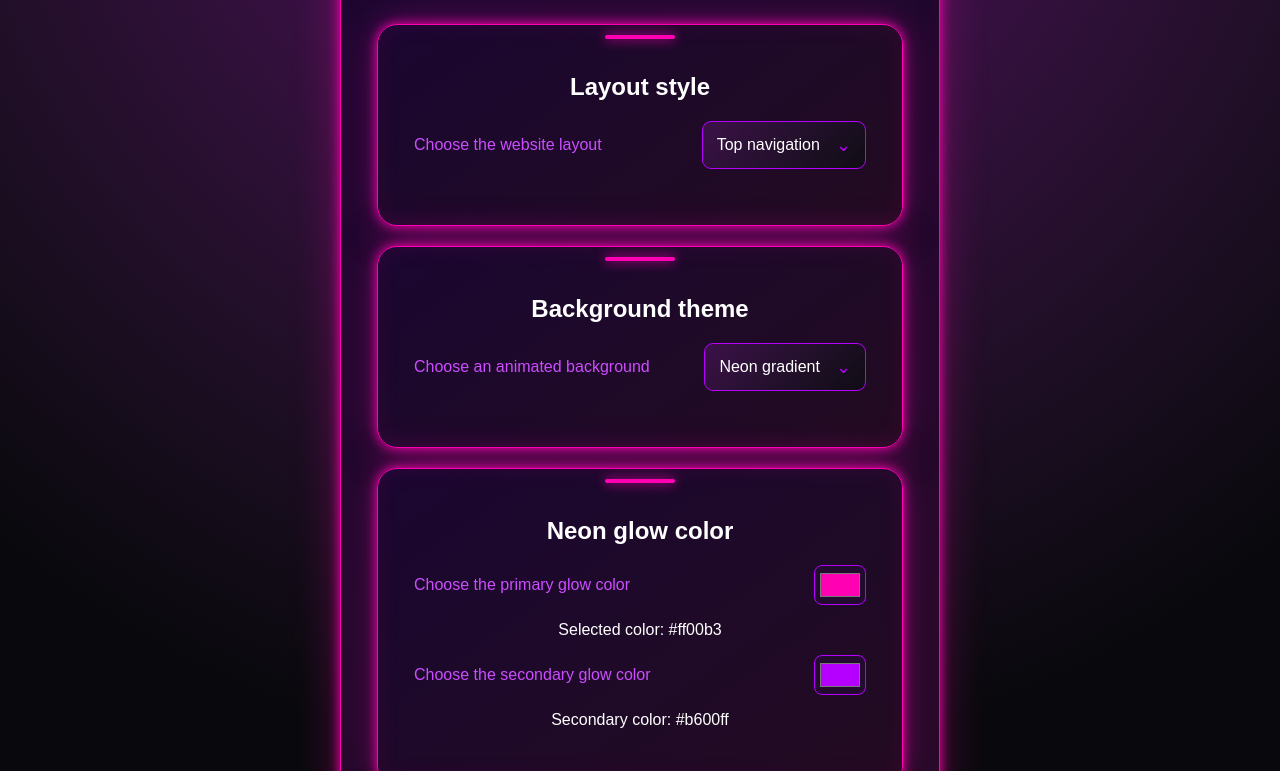
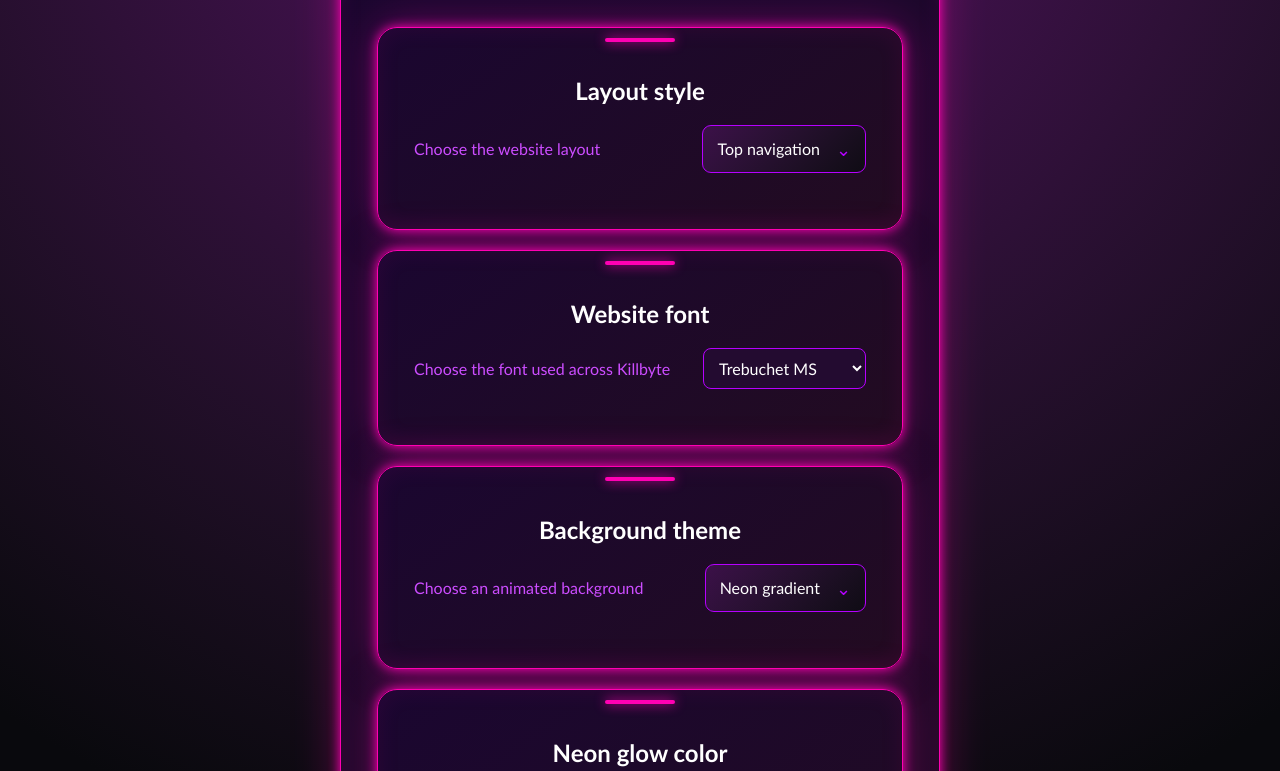
Before and after one commit to lebashaca-cmd/Killbyte22, a website: page settings.html in a window 1280 px wide. Shown: the part 234-1005 px from the top of the page. Drawn offline with Linux system fonts and the light colour scheme.

Commit message:
Added changes

```diff
--- a/settings.html
+++ b/settings.html
@@ -31,6 +31,19 @@
             </div>
           </details>
         </div>
+      </div>
+      <div class="box settings-panel">
+        <h2>Website font</h2>
+        <label class="setting-row" for="site-font">
+          <span>Choose the font used across Killbyte</span>
+          <select id="site-font" class="setting-select">
+            <option value="trebuchet">Trebuchet MS</option>
+            <option value="arial">Arial</option>
+            <option value="verdana">Verdana</option>
+            <option value="georgia">Georgia</option>
+            <option value="courier">Courier New</option>
+          </select>
+        </label>
       </div>
       <div class="box settings-panel">
         <h2>Background theme</h2>
--- a/site-settings.js
+++ b/site-settings.js
@@ -1,5 +1,30 @@
 window.initializeKillbytePageSettings = () => {
   const root = document.documentElement;
+
+  const siteFonts = {
+    trebuchet: '"Trebuchet MS", "Segoe UI", sans-serif',
+    arial: "Arial, sans-serif",
+    verdana: "Verdana, sans-serif",
+    georgia: "Georgia, serif",
+    courier: '"Courier New", monospace'
+  };
+  const savedFont = localStorage.getItem("killbyte-site-font") || "trebuchet";
+  const selectedFont = siteFonts[savedFont] ? savedFont : "trebuchet";
+  root.style.setProperty("--site-font", siteFonts[selectedFont]);
+
+  if (!window.killbyteFontChangeListener) {
+    window.killbyteFontChangeListener = true;
+    document.addEventListener("change", (event) => {
+      if (event.target.id !== "site-font") return;
+      const font = siteFonts[event.target.value];
+      if (!font) return;
+
+      root.style.setProperty("--site-font", font);
+      localStorage.setItem("killbyte-site-font", event.target.value);
+    });
+  }
+  const fontPicker = document.getElementById("site-font");
+  if (fontPicker) fontPicker.value = selectedFont;
 
   const orbField = document.querySelector(".orb-field") || document.createElement("div");
   if (!orbField.isConnected) {
--- a/styles.css
+++ b/styles.css
@@ -2,6 +2,7 @@
   --neon-color: #ff00b3;
   --neon-secondary: #b600ff;
   --neon-light: var(--neon-secondary);
+  --site-font: "Trebuchet MS", "Segoe UI", sans-serif;
 }
 
 * {
@@ -51,7 +52,7 @@ body {
   padding: 100px 24px 24px;
   background: radial-gradient(circle at top, color-mix(in srgb, var(--neon-secondary) 28%, #35102f), #09090d 65%);
   color: white;
-  font-family: Arial, sans-serif;
+  font-family: var(--site-font);
   overflow-x: hidden;
 }
 
@@ -335,6 +336,7 @@ body > :not(.background-layer):not(.page-nav):not(.context-menu):not(.battery-in
   padding: 0 0 16px;
   border-bottom: 1px solid color-mix(in srgb, var(--neon-light) 35%, transparent);
   color: #f3f4ff;
+  font-family: inherit;
   font-size: 25px;
   font-weight: bold;
   letter-spacing: 2px;
@@ -878,7 +880,7 @@ iframe .Scrollingbox {
   background: linear-gradient(145deg, color-mix(in srgb, var(--neon-secondary) 12%, #050714), color-mix(in srgb, var(--neon-color) 8%, #0f0c14));
   box-shadow: 0 0 15px color-mix(in srgb, var(--neon-color) 55%, transparent), 0 12px 32px rgba(0, 0, 0, 0.55);
   color: white;
-  font-family: Arial, sans-serif;
+  font-family: inherit;
 }
 
 .context-menu[hidden] {
@@ -1009,6 +1011,25 @@ iframe .Scrollingbox {
   width: 20px;
   height: 20px;
   accent-color: var(--neon-color);
+}
+
+.setting-select {
+  max-width: 52%;
+  padding: 9px 32px 9px 11px;
+  border: 1px solid var(--neon-light);
+  border-radius: 8px;
+  background: color-mix(in srgb, var(--neon-secondary) 12%, #0f0c14);
+  color: white;
+  font: inherit;
+}
+
+.setting-select:focus-visible {
+  outline: 2px solid var(--neon-color);
+}
+
+.setting-select option {
+  background: #0f0c14;
+  color: white;
 }
 
 .media-file-row {
```
Also changed, not shown: index.html (+2 -2 lines).
